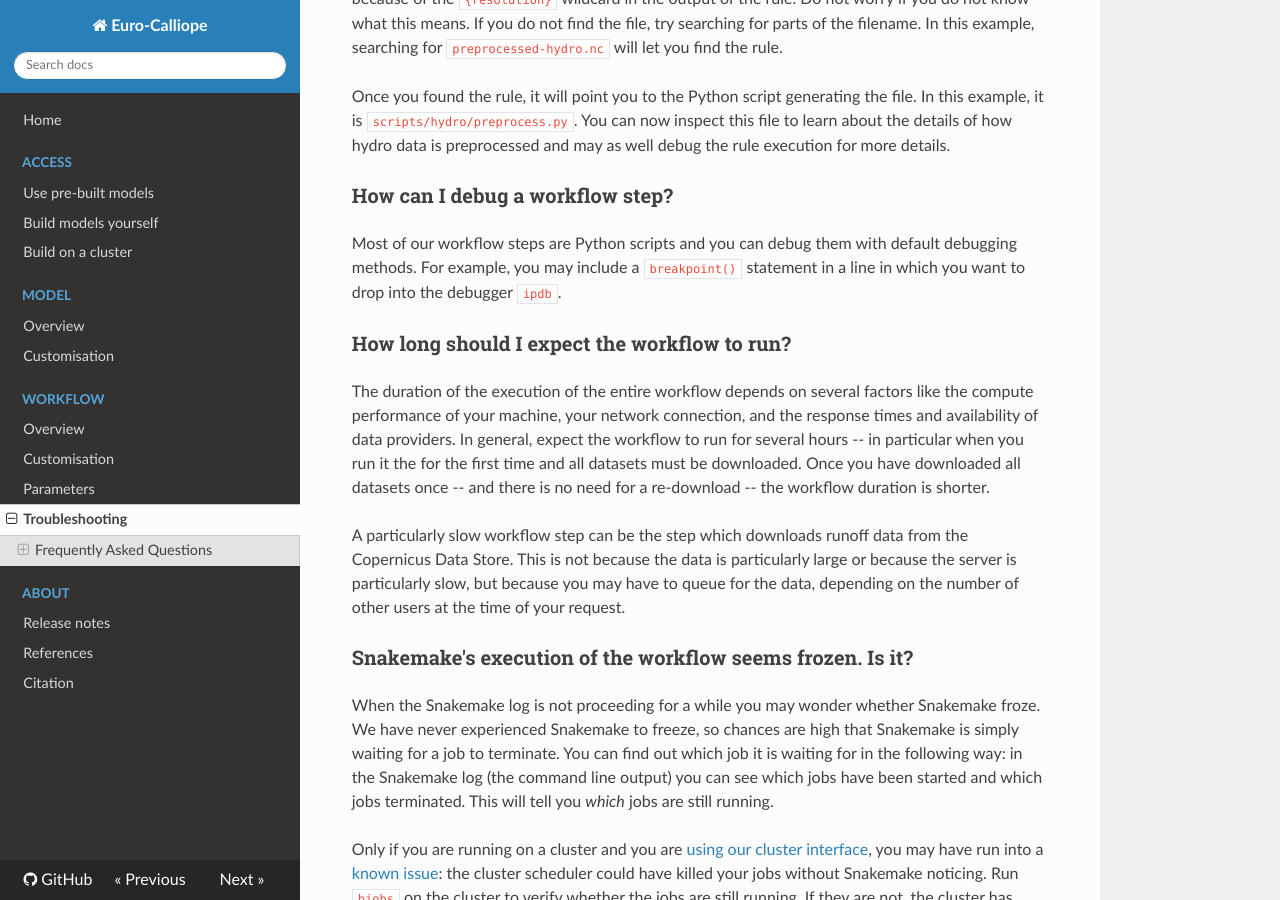
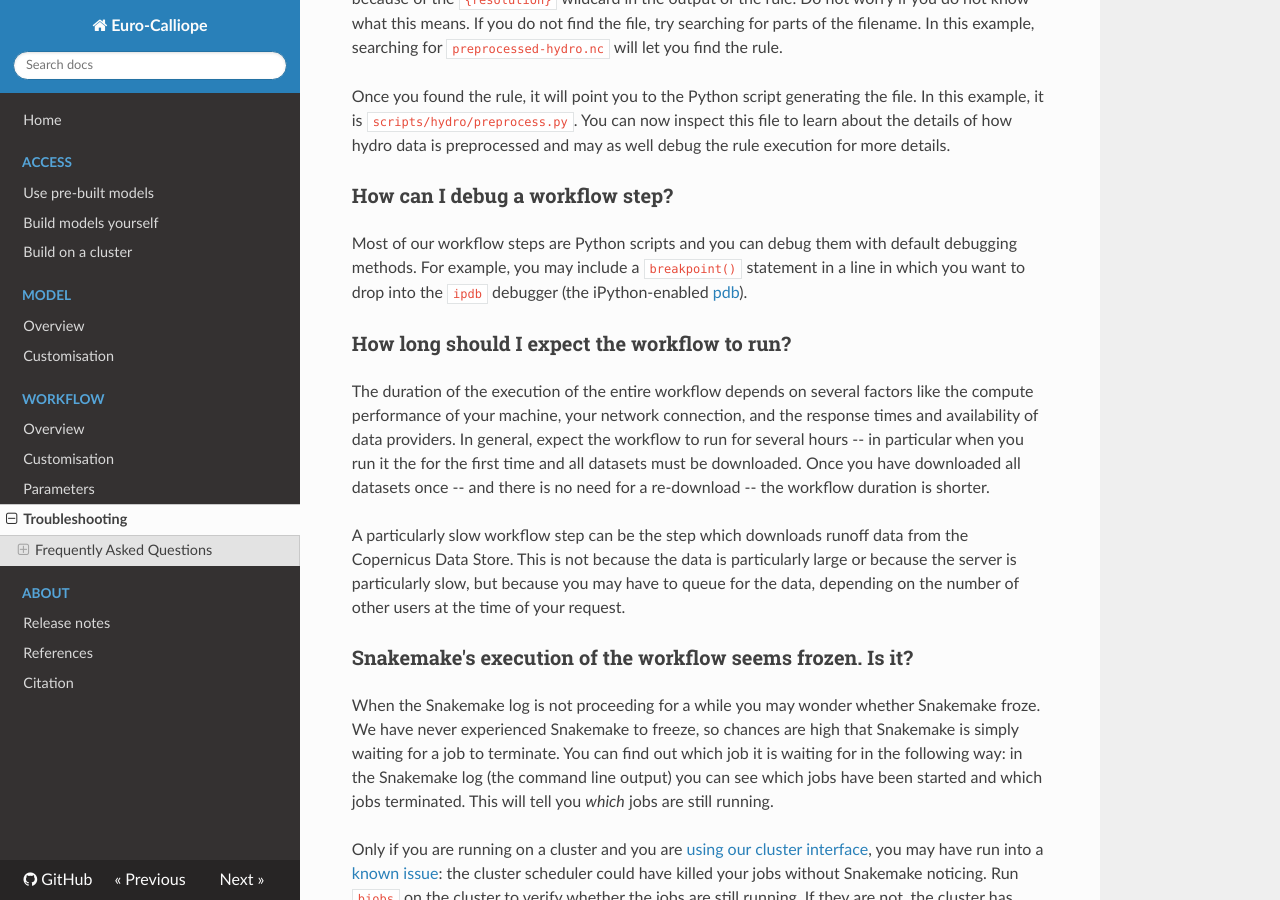
Before and after one commit to calliope-project/euro-calliope, an MkDocs documentation site: the page built from docs/workflow/troubleshooting.md, in a window 1280 px wide and 900 px high, scrolled down 897 px. Built offline with MkDocs 1.6.1, drawn with Linux system fonts in a browser that asks for light colours; nearby versions of some CDN libraries.

Commit message:
Update docs/workflow/troubleshooting.md
Co-authored-by: Bryn Pickering <17178478+brynpickering@users.noreply.github.com>

```diff
--- a/docs/workflow/troubleshooting.md
+++ b/docs/workflow/troubleshooting.md
@@ -41,7 +41,7 @@ You can now inspect this file to learn about the details of how hydro data is pr
 
 ### How can I debug a workflow step?
 
-Most of our workflow steps are Python scripts and you can debug them with default debugging methods. For example, you may include a `breakpoint()` statement in a line in which you want to drop into the debugger `ipdb`.
+Most of our workflow steps are Python scripts and you can debug them with default debugging methods. For example, you may include a `breakpoint()` statement in a line in which you want to drop into the `ipdb` debugger (the iPython-enabled [pdb](https://docs.python.org/3/library/)).
 
 ### How long should I expect the workflow to run?
 
```
